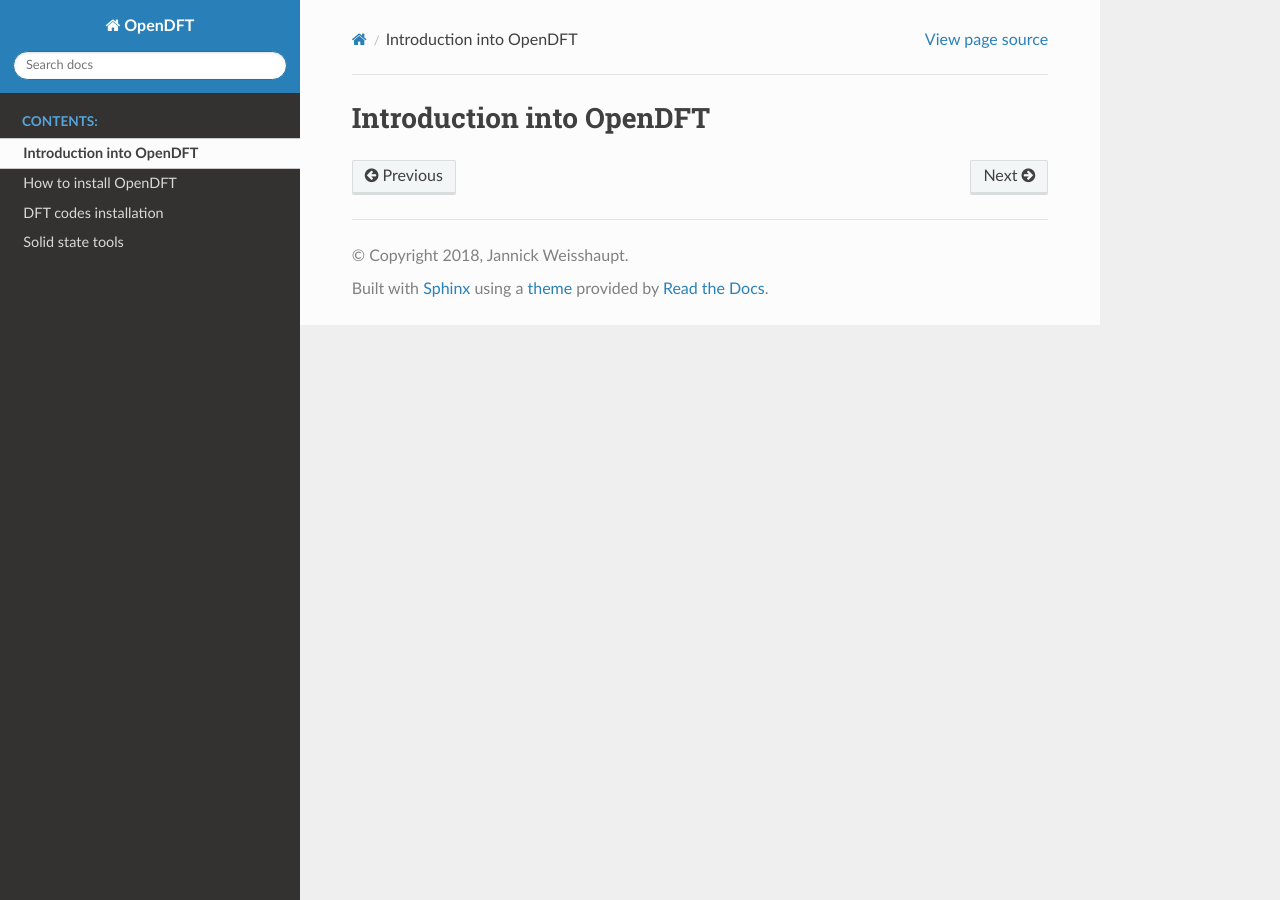
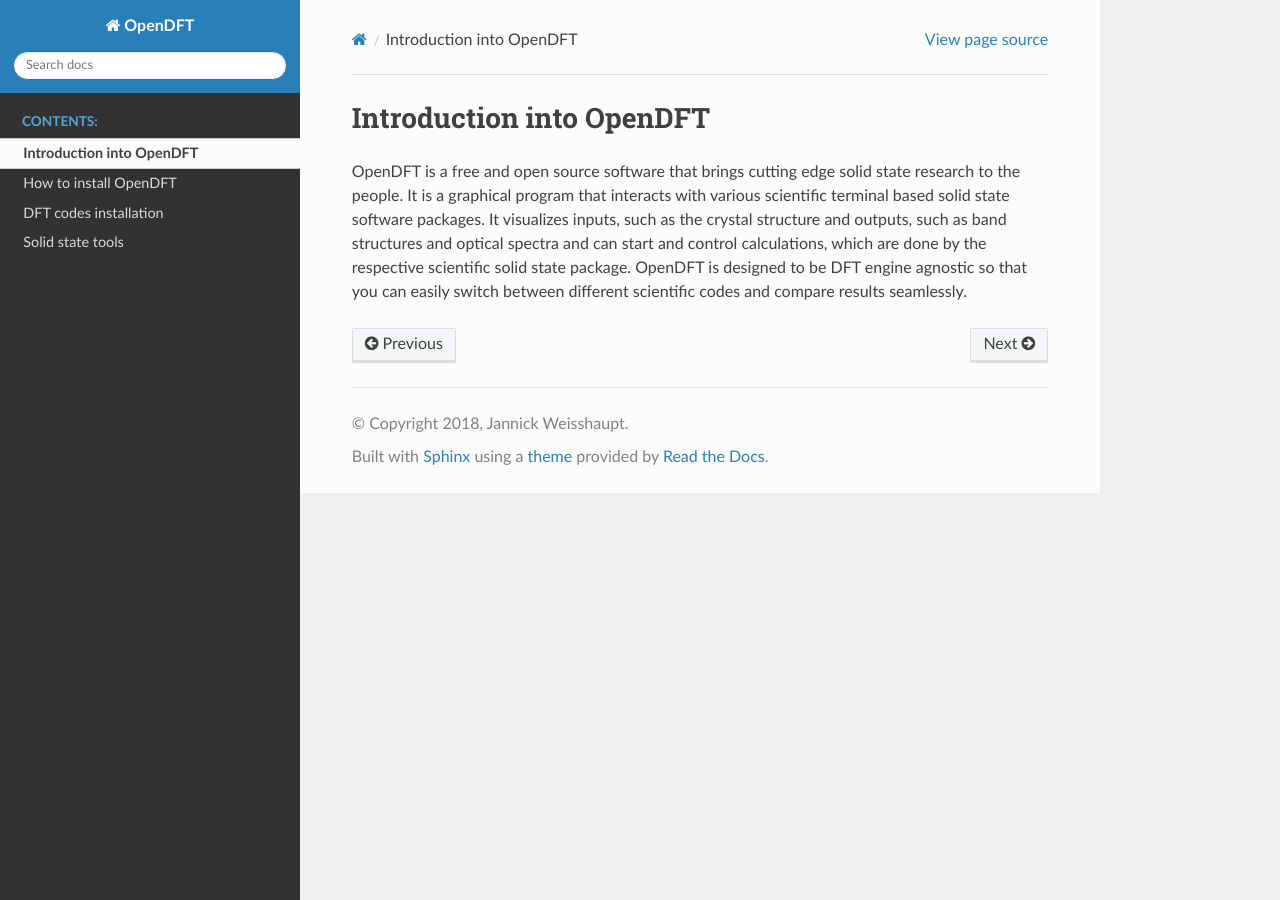
Before and after one commit to JannickWeisshaupt/OpenDFT, a Sphinx documentation site: the page built from docs/introduction.rst, in a window 1280 px wide. Built offline with Sphinx 7.4.7 and the Read the Docs theme 2.0.0, drawn with Linux system fonts in a browser that asks for light colours.

```diff
--- a/docs/introduction.rst
+++ b/docs/introduction.rst
@@ -1,3 +1,9 @@
 #########################
 Introduction into OpenDFT
 #########################
+
+OpenDFT is a free and open source software that brings cutting edge solid state research to the people. It is a graphical program that
+interacts with various scientific terminal based solid state software packages. It visualizes inputs, such as the crystal structure and
+outputs, such as band structures and optical spectra and can start and control calculations, which are done by the respective scientific
+solid state package. OpenDFT is designed to be DFT engine agnostic so that you can easily switch between different scientific codes and
+compare results seamlessly.
```
Also changed, not shown: src/data/artwork/splash_screen.png (added), 1 other file.
